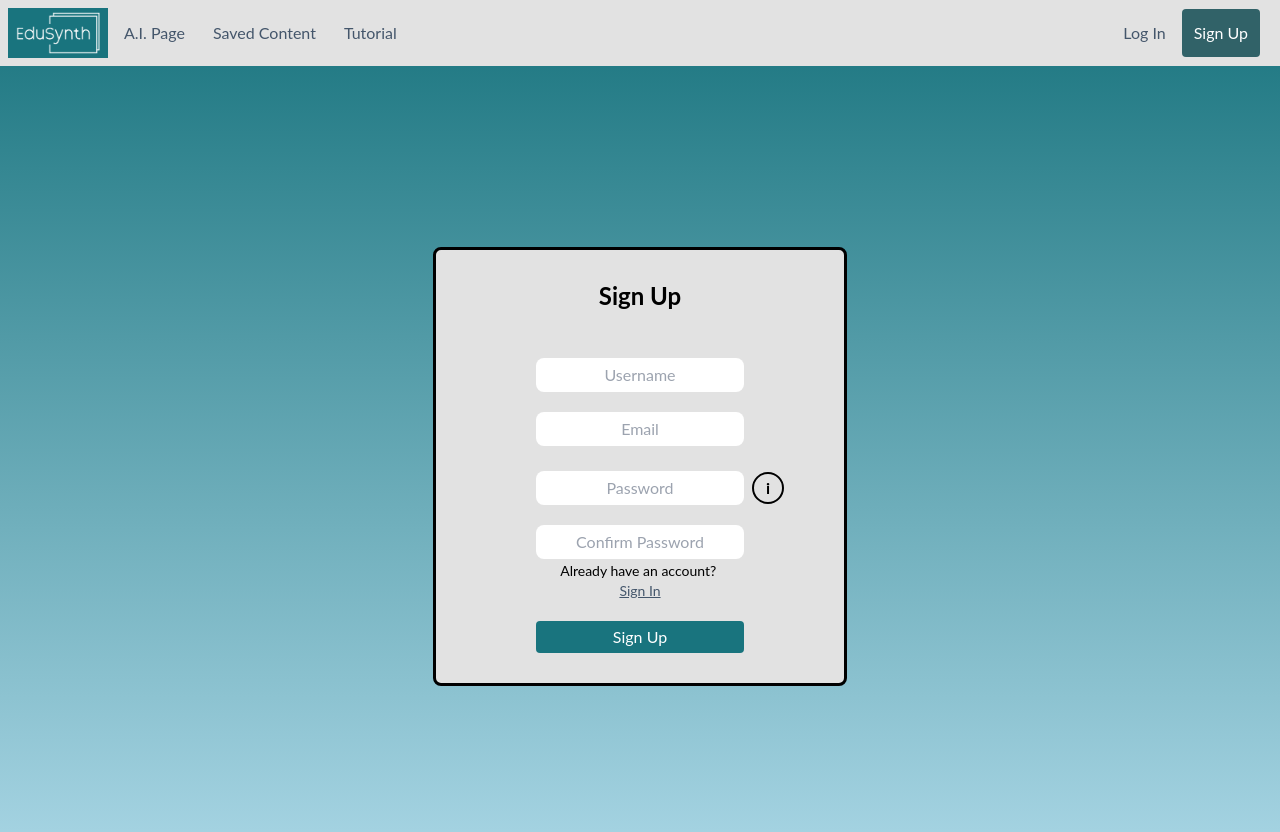
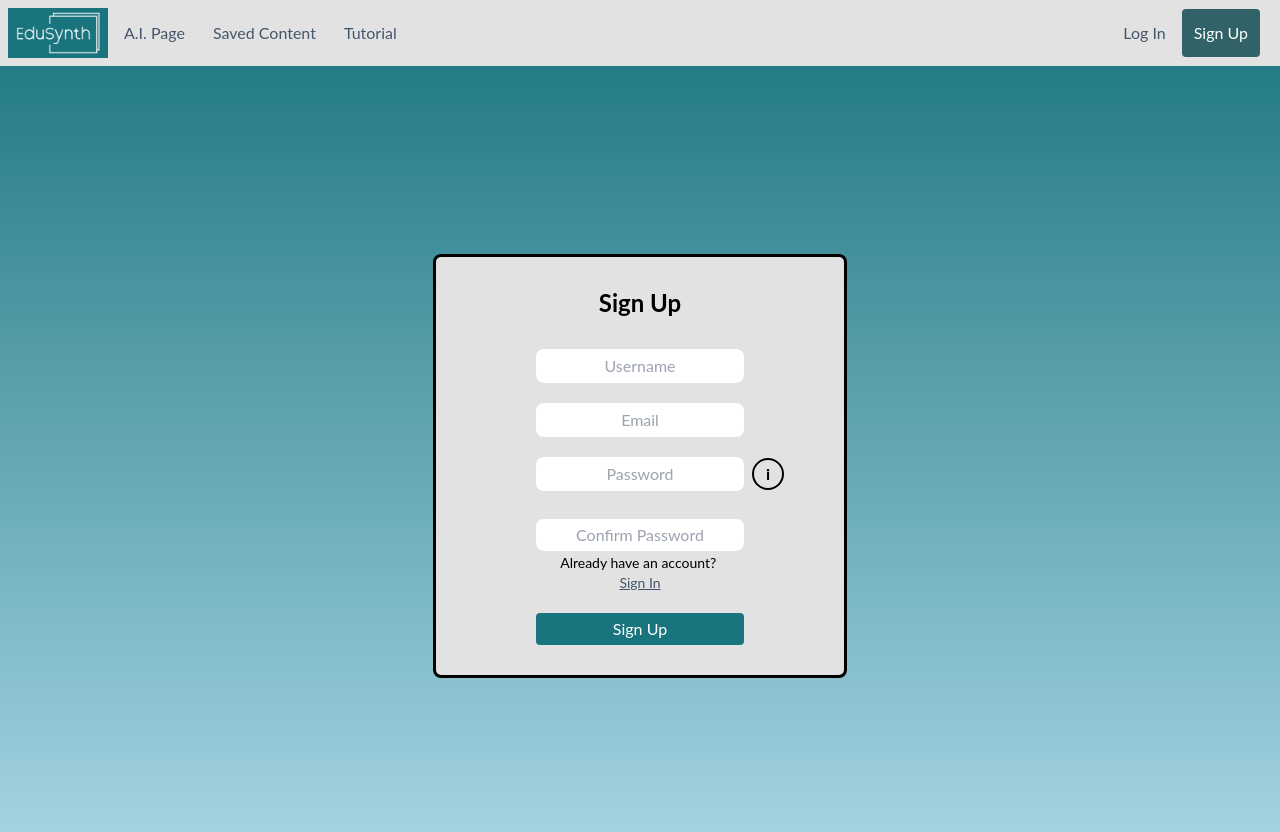
Before and after one commit to COSC-499-W2023/year-long-project-team-11, a React (Create React App) app in the folder app/frontend/: page /SignUp in a window 1280 px wide. Shown: the top 832 px of the page. Built offline with nearby package versions, Linux system fonts and the light colour scheme.

Commit message:
password textbox hotfix

```diff
--- a/app/frontend/src/CreateAccount.js
+++ b/app/frontend/src/CreateAccount.js
@@ -70,7 +70,7 @@ export default function CreateAccount() {
     if (!hasNumber.test(password)) {
       setErrors((prevErrors) => ({
         ...prevErrors,
-        password: "Password must contain at least one number and symbol",
+        password: "PW needs one number & symbol",
       }));
       return;
     }
@@ -85,7 +85,7 @@ export default function CreateAccount() {
     if (!hasSymbol.test(password)) {
       setErrors((prevErrors) => ({
         ...prevErrors,
-        password: "Password must contain at least one number and symbol",
+        password: "PW needs one number & symbol",
       }));
       return;
     }
@@ -195,7 +195,7 @@ export default function CreateAccount() {
           <h2 className="font-bold text-2xl pb-[10px]">Sign Up</h2>
           <form onSubmit={handleSubmit}>
             {/* Username */}
-            <p className="text-sm text-red-500 my-2 mr-1"> <br/>{errors.firstName}</p>
+            <p className={`h-5 text-red-500 text-sm whitespace-normal ${errors.firstName ? "visible" : "invisible"}`}>{errors.firstName}</p>
             <input
               className="py-[5px] bg-white text-center rounded-lg w-[100%]"
               type="text"
@@ -208,7 +208,7 @@ export default function CreateAccount() {
             />
 
             {/* Email */}
-            <p className="text-sm text-red-500 mr-1"><br/>{errors.email}</p>
+            <p className={`h-5 text-red-500 text-sm whitespace-normal ${errors.email ? "visible" : "invisible"}`}>{errors.email}</p>
             <input
               className="py-[5px] bg-white text-center rounded-lg w-[100%]"
               type="text"
@@ -221,9 +221,9 @@ export default function CreateAccount() {
             />
 
             {/* Password */}
-            <div className="w-52">
-              <p className="pb-[5px] text-sm text-red-500 flex-1 mr-1"><br/>{errors.password}</p>
-              <div className="relative flex items-center">
+            <div className="w-52 md:w-52">
+            <p className={`h-5 text-red-500 text-sm whitespace-normal ${errors.password ? "visible" : "invisible"}`}>{errors.password}</p>
+              <div className="relative flex items-center mb-2">
                 <input
                   className="py-[5px] bg-white text-center rounded-lg w-full"
                   type="password"
@@ -240,9 +240,9 @@ export default function CreateAccount() {
             </div>
 
             {/* Confirm Password */}
-            <p className="text-sm text-red-500 mr-1"><br/>{errors.confirmPassword}</p>
+            <p className={`h-5 text-red-500 text-sm whitespace-normal ${errors.confirmPassword ? "visible" : "invisible"}`}>{errors.confirmPassword}</p>
             <input
-              className="py-[5px] bg-white text-center rounded-lg w-[100%]"
+              className="py-[4px] bg-white text-center rounded-lg w-[100%]"
               type="password"
               name="confirmPassword"
               placeholder="Confirm Password"
```
